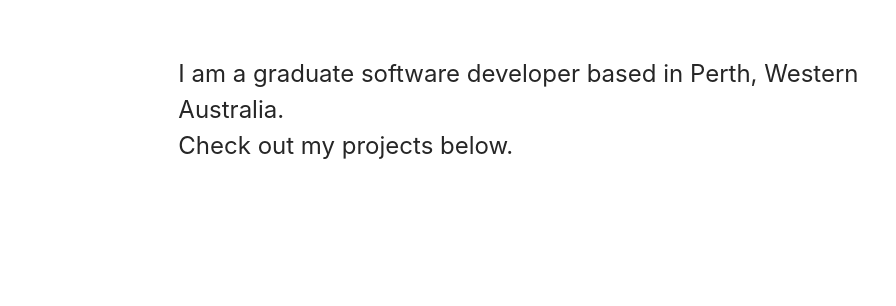
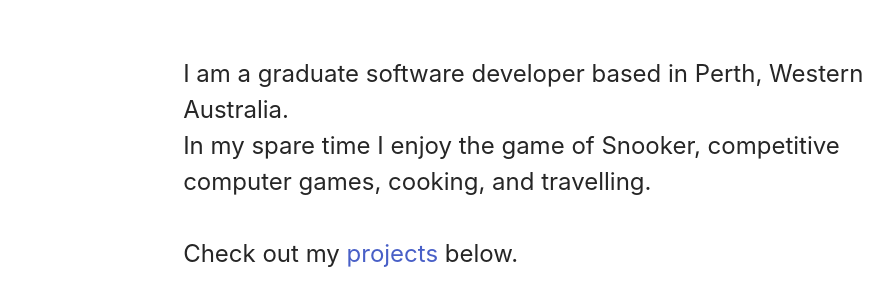
Before and after one commit to chuac/Portfolio, a Vue app: page / in a window 1280 px wide. Shown: the part 288-594 px from the top of the page, without its empty margins (185-1081 px from the left). Built offline with nearby package versions, Linux system fonts and the light colour scheme.

Commit message:
Projects and Project components skeleton

```diff
--- a/src/App.vue
+++ b/src/App.vue
@@ -21,12 +21,12 @@ export default {
 </script>
 
 <style>
-#app {
+/* #app {
   font-family: Camphor,Open Sans,Segoe UI,sans-serif;
   -webkit-font-smoothing: antialiased;
   -moz-osx-font-smoothing: grayscale;
   text-align: center;
   color: #2c3e50;
   margin-top: 60px;
-}
+} */
 </style>
--- a/src/assets/main.scss
+++ b/src/assets/main.scss
@@ -26,7 +26,7 @@ $text: hsl(0, 0%, 15%);
 
     .bio-about {
         grid-area: about;
-
+        padding-left: 0.3rem;
         font-size: 1.5rem;
     }
 }
--- a/src/components/Biography.vue
+++ b/src/components/Biography.vue
@@ -7,7 +7,10 @@
         <p class="bio-about">
             I am a graduate software developer based in Perth, Western Australia.
             <br>
-            Check out my projects below.
+            In my spare time I enjoy the game of Snooker, competitive computer games,
+            cooking, and travelling.
+            <br><br>
+            Check out my <a>projects</a> below.
         </p>
     </div>
 </template>
--- a/src/components/Header.vue
+++ b/src/components/Header.vue
@@ -2,7 +2,7 @@
     <nav class="navbar" role="navigation" aria-label="main navigation">
         <div class="navbar-brand">
             <a role="button" class="navbar-burger burger" aria-label="menu" aria-expanded="false">
-                <span aria-hidden="true">portfolio</span>
+                <span aria-hidden="true">Portfolio</span>
 
             </a>
         </div>
```
Also changed, not shown: src/components/Project.vue (added, +16 -0 lines), src/components/Projects.vue (added, +16 -0 lines), 1 other file (tests, documents, lock files or other folders).
